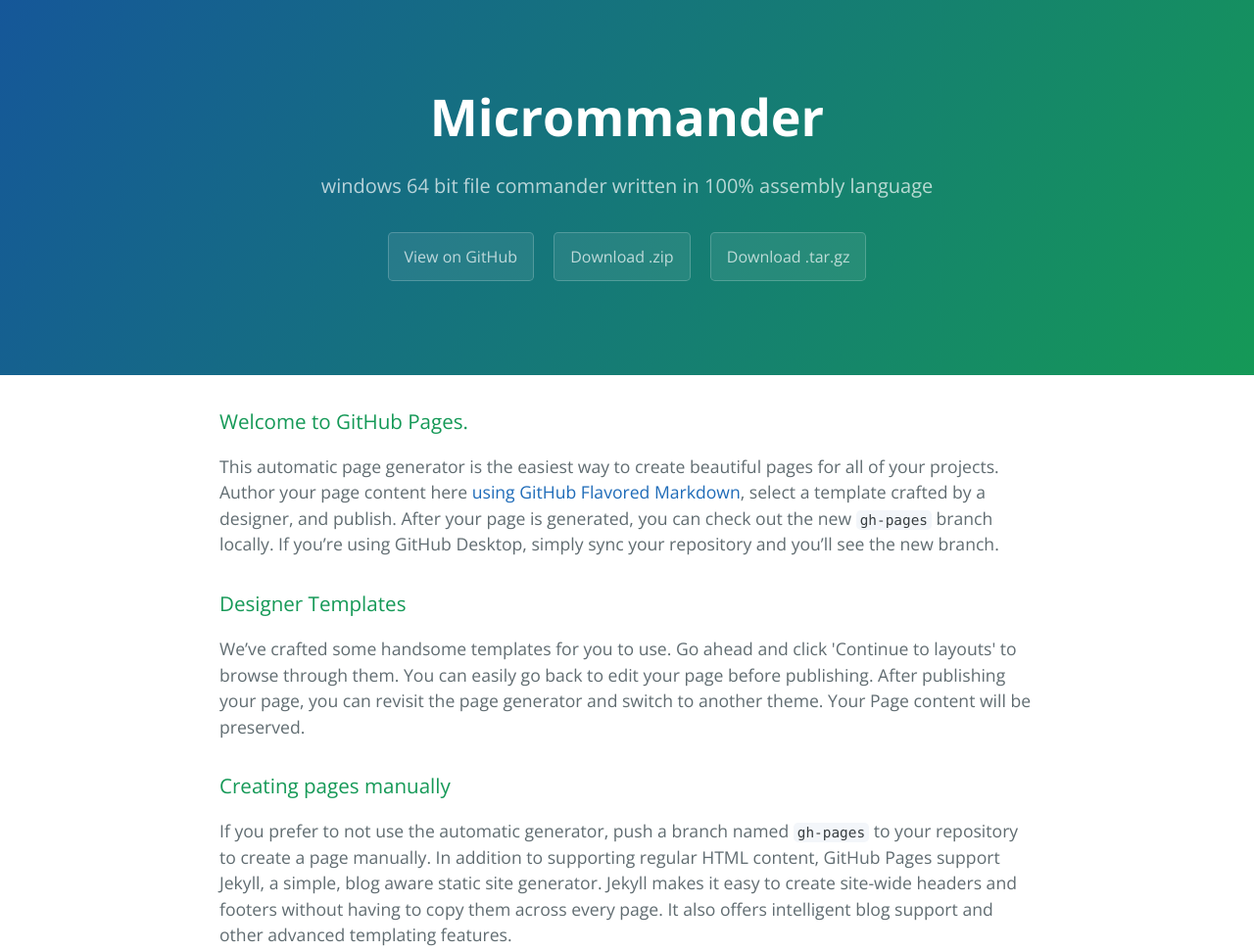
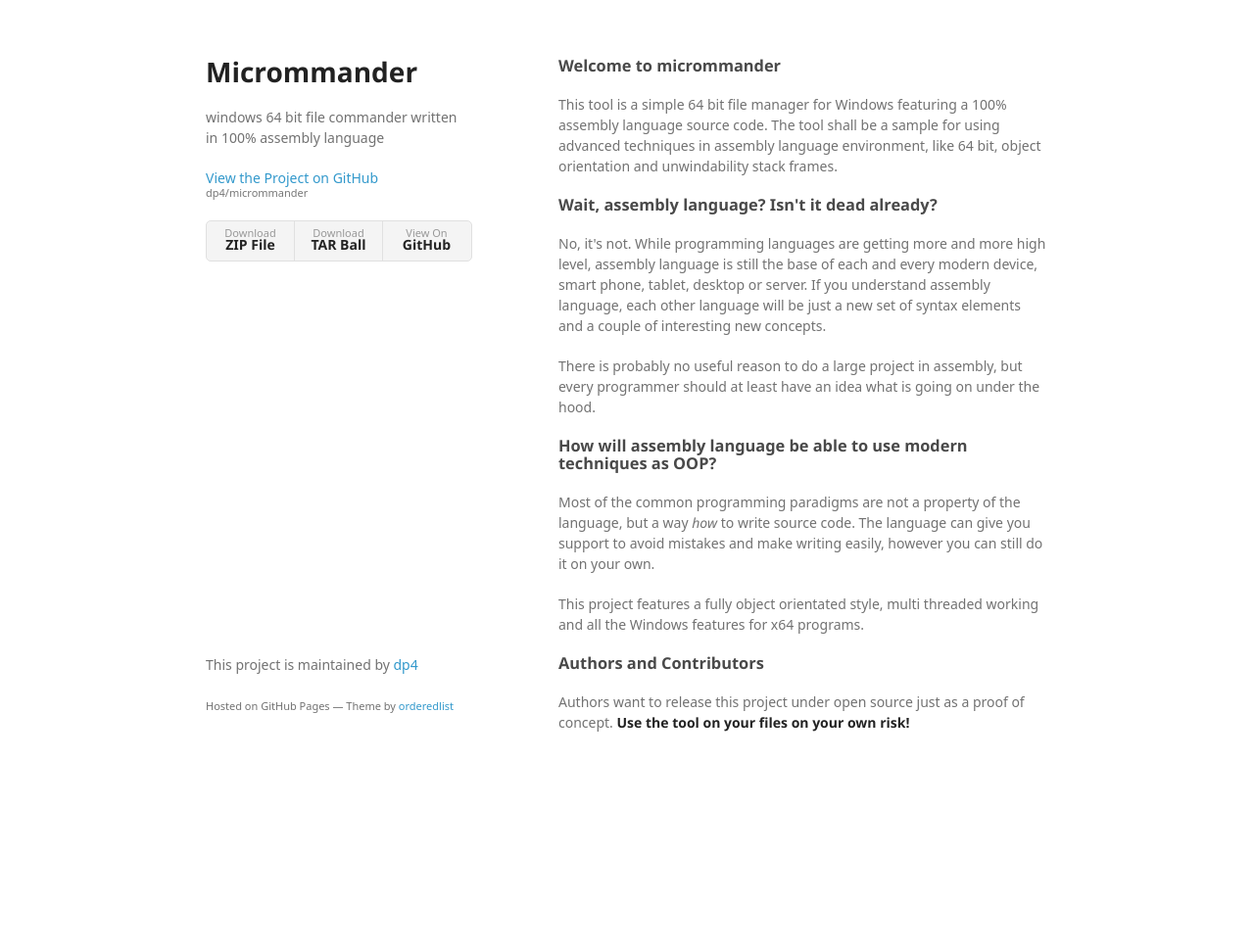
Before and after one commit to dp4/micrommander, a plain HTML site: page index.html in a window 1280 px wide. Shown: the top 971 px of the page at 98% size. After the commit the page ends 818 px from the top, so only its background shows below. Drawn offline with nearby package versions, Linux system fonts and the light colour scheme; a web font is replaced by a local one.

```diff
--- a/index.html
+++ b/index.html
@@ -1,57 +1,63 @@
-<!DOCTYPE html>
-<html lang="en-us">
+<!doctype html>
+<html>
   <head>
-    <meta charset="UTF-8">
+    <meta charset="utf-8">
+    <meta http-equiv="X-UA-Compatible" content="chrome=1">
     <title>Micrommander by dp4</title>
-    <meta name="viewport" content="width=device-width, initial-scale=1">
-    <link rel="stylesheet" type="text/css" href="stylesheets/normalize.css" media="screen">
-    <link href='https://fonts.googleapis.com/css?family=Open+Sans:400,700' rel='stylesheet' type='text/css'>
-    <link rel="stylesheet" type="text/css" href="stylesheets/stylesheet.css" media="screen">
-    <link rel="stylesheet" type="text/css" href="stylesheets/github-light.css" media="screen">
+
+    <link rel="stylesheet" href="stylesheets/styles.css">
+    <link rel="stylesheet" href="stylesheets/github-light.css">
+    <meta name="viewport" content="width=device-width">
+    <!--[if lt IE 9]>
+    <script src="//html5shiv.googlecode.com/svn/trunk/html5.js"></script>
+    <![endif]-->
   </head>
   <body>
-    <section class="page-header">
-      <h1 class="project-name">Micrommander</h1>
-      <h2 class="project-tagline">windows 64 bit file commander written in 100% assembly language</h2>
-      <a href="https://github.com/dp4/micrommander" class="btn">View on GitHub</a>
-      <a href="https://github.com/dp4/micrommander/zipball/master" class="btn">Download .zip</a>
-      <a href="https://github.com/dp4/micrommander/tarball/master" class="btn">Download .tar.gz</a>
-    </section>
+    <div class="wrapper">
+      <header>
+        <h1>Micrommander</h1>
+        <p>windows 64 bit file commander written in 100% assembly language</p>
 
-    <section class="main-content">
-      <h3>
-<a id="welcome-to-github-pages" class="anchor" href="#welcome-to-github-pages" aria-hidden="true"><span aria-hidden="true" class="octicon octicon-link"></span></a>Welcome to GitHub Pages.</h3>
+        <p class="view"><a href="https://github.com/dp4/micrommander">View the Project on GitHub <small>dp4/micrommander</small></a></p>
 
-<p>This automatic page generator is the easiest way to create beautiful pages for all of your projects. Author your page content here <a href="https://guides.github.com/features/mastering-markdown/">using GitHub Flavored Markdown</a>, select a template crafted by a designer, and publish. After your page is generated, you can check out the new <code>gh-pages</code> branch locally. If you’re using GitHub Desktop, simply sync your repository and you’ll see the new branch.</p>
+
+        <ul>
+          <li><a href="https://github.com/dp4/micrommander/zipball/master">Download <strong>ZIP File</strong></a></li>
+          <li><a href="https://github.com/dp4/micrommander/tarball/master">Download <strong>TAR Ball</strong></a></li>
+          <li><a href="https://github.com/dp4/micrommander">View On <strong>GitHub</strong></a></li>
+        </ul>
+      </header>
+      <section>
+        <h3>
+<a id="welcome-to-micrommander" class="anchor" href="#welcome-to-micrommander" aria-hidden="true"><span aria-hidden="true" class="octicon octicon-link"></span></a>Welcome to micrommander</h3>
+
+<p>This tool is a simple 64 bit file manager for Windows featuring a 100% assembly language source code. The tool shall be a sample for using advanced techniques in assembly language environment, like 64 bit, object orientation and unwindability stack frames.</p>
 
 <h3>
-<a id="designer-templates" class="anchor" href="#designer-templates" aria-hidden="true"><span aria-hidden="true" class="octicon octicon-link"></span></a>Designer Templates</h3>
+<a id="wait-assembly-language-isnt-it-dead-already" class="anchor" href="#wait-assembly-language-isnt-it-dead-already" aria-hidden="true"><span aria-hidden="true" class="octicon octicon-link"></span></a>Wait, assembly language? Isn't it dead already?</h3>
 
-<p>We’ve crafted some handsome templates for you to use. Go ahead and click 'Continue to layouts' to browse through them. You can easily go back to edit your page before publishing. After publishing your page, you can revisit the page generator and switch to another theme. Your Page content will be preserved.</p>
+<p>No, it's not. While programming languages are getting more and more high level, assembly language is still the base of each and every modern device, smart phone, tablet, desktop or server. If you understand assembly language, each other language will be just a new set of syntax elements and a couple of interesting new concepts.</p>
+
+<p>There is probably no useful reason to do a large project in assembly, but every programmer should at least have an idea what is going on under the hood.</p>
 
 <h3>
-<a id="creating-pages-manually" class="anchor" href="#creating-pages-manually" aria-hidden="true"><span aria-hidden="true" class="octicon octicon-link"></span></a>Creating pages manually</h3>
+<a id="how-will-assembly-language-be-able-to-use-modern-techniques-as-oop" class="anchor" href="#how-will-assembly-language-be-able-to-use-modern-techniques-as-oop" aria-hidden="true"><span aria-hidden="true" class="octicon octicon-link"></span></a>How will assembly language be able to use modern techniques as OOP?</h3>
 
-<p>If you prefer to not use the automatic generator, push a branch named <code>gh-pages</code> to your repository to create a page manually. In addition to supporting regular HTML content, GitHub Pages support Jekyll, a simple, blog aware static site generator. Jekyll makes it easy to create site-wide headers and footers without having to copy them across every page. It also offers intelligent blog support and other advanced templating features.</p>
+<p>Most of the common programming paradigms are not a property of the language, but a way <em>how</em> to write source code. The language can give you support to avoid mistakes and make writing easily, however you can still do it on your own.</p>
+
+<p>This project features a fully object orientated style, multi threaded working and all the Windows features for x64 programs.</p>
 
 <h3>
 <a id="authors-and-contributors" class="anchor" href="#authors-and-contributors" aria-hidden="true"><span aria-hidden="true" class="octicon octicon-link"></span></a>Authors and Contributors</h3>
 
-<p>You can <a href="https://help.github.com/articles/basic-writing-and-formatting-syntax/#mentioning-users-and-teams" class="user-mention">@mention</a> a GitHub username to generate a link to their profile. The resulting <code>&lt;a&gt;</code> element will link to the contributor’s GitHub Profile. For example: In 2007, Chris Wanstrath (<a href="https://github.com/defunkt" class="user-mention">@defunkt</a>), PJ Hyett (<a href="https://github.com/pjhyett" class="user-mention">@pjhyett</a>), and Tom Preston-Werner (<a href="https://github.com/mojombo" class="user-mention">@mojombo</a>) founded GitHub.</p>
-
-<h3>
-<a id="support-or-contact" class="anchor" href="#support-or-contact" aria-hidden="true"><span aria-hidden="true" class="octicon octicon-link"></span></a>Support or Contact</h3>
-
-<p>Having trouble with Pages? Check out our <a href="https://help.github.com/pages">documentation</a> or <a href="https://github.com/contact">contact support</a> and we’ll help you sort it out.</p>
-
-      <footer class="site-footer">
-        <span class="site-footer-owner"><a href="https://github.com/dp4/micrommander">Micrommander</a> is maintained by <a href="https://github.com/dp4">dp4</a>.</span>
-
-        <span class="site-footer-credits">This page was generated by <a href="https://pages.github.com">GitHub Pages</a> using the <a href="https://github.com/jasonlong/cayman-theme">Cayman theme</a> by <a href="https://twitter.com/jasonlong">Jason Long</a>.</span>
+<p>Authors want to release this project under open source just as a proof of concept. <strong>Use the tool on your files on your own risk!</strong></p>
+      </section>
+      <footer>
+        <p>This project is maintained by <a href="https://github.com/dp4">dp4</a></p>
+        <p><small>Hosted on GitHub Pages &mdash; Theme by <a href="https://github.com/orderedlist">orderedlist</a></small></p>
       </footer>
-
-    </section>
-
+    </div>
+    <script src="javascripts/scale.fix.js"></script>
 
   </body>
 </html>
--- /dev/null
+++ b/stylesheets/styles.css
@@ -0,0 +1,324 @@
+@font-face {
+  font-family: 'Noto Sans';
+  font-weight: 400;
+  font-style: normal;
+  src: url('../fonts/Noto-Sans-regular/Noto-Sans-regular.eot');
+  src: url('../fonts/Noto-Sans-regular/Noto-Sans-regular.eot?#iefix') format('embedded-opentype'),
+       local('Noto Sans'),
+       local('Noto-Sans-regular'),
+       url('../fonts/Noto-Sans-regular/Noto-Sans-regular.woff2') format('woff2'),
+       url('../fonts/Noto-Sans-regular/Noto-Sans-regular.woff') format('woff'),
+       url('../fonts/Noto-Sans-regular/Noto-Sans-regular.ttf') format('truetype'),
+       url('../fonts/Noto-Sans-regular/Noto-Sans-regular.svg#NotoSans') format('svg');
+}
+
+@font-face {
+  font-family: 'Noto Sans';
+  font-weight: 700;
+  font-style: normal;
+  src: url('../fonts/Noto-Sans-700/Noto-Sans-700.eot');
+  src: url('../fonts/Noto-Sans-700/Noto-Sans-700.eot?#iefix') format('embedded-opentype'),
+       local('Noto Sans Bold'),
+       local('Noto-Sans-700'),
+       url('../fonts/Noto-Sans-700/Noto-Sans-700.woff2') format('woff2'),
+       url('../fonts/Noto-Sans-700/Noto-Sans-700.woff') format('woff'),
+       url('../fonts/Noto-Sans-700/Noto-Sans-700.ttf') format('truetype'),
+       url('../fonts/Noto-Sans-700/Noto-Sans-700.svg#NotoSans') format('svg');
+}
+
+@font-face {
+  font-family: 'Noto Sans';
+  font-weight: 400;
+  font-style: italic;
+  src: url('../fonts/Noto-Sans-italic/Noto-Sans-italic.eot');
+  src: url('../fonts/Noto-Sans-italic/Noto-Sans-italic.eot?#iefix') format('embedded-opentype'),
+       local('Noto Sans Italic'),
+       local('Noto-Sans-italic'),
+       url('../fonts/Noto-Sans-italic/Noto-Sans-italic.woff2') format('woff2'),
+       url('../fonts/Noto-Sans-italic/Noto-Sans-italic.woff') format('woff'),
+       url('../fonts/Noto-Sans-italic/Noto-Sans-italic.ttf') format('truetype'),
+       url('../fonts/Noto-Sans-italic/Noto-Sans-italic.svg#NotoSans') format('svg');
+}
+
+@font-face {
+  font-family: 'Noto Sans';
+  font-weight: 700;
+  font-style: italic;
+  src: url('../fonts/Noto-Sans-700italic/Noto-Sans-700italic.eot');
+  src: url('../fonts/Noto-Sans-700italic/Noto-Sans-700italic.eot?#iefix') format('embedded-opentype'),
+       local('Noto Sans Bold Italic'),
+       local('Noto-Sans-700italic'),
+       url('../fonts/Noto-Sans-700italic/Noto-Sans-700italic.woff2') format('woff2'),
+       url('../fonts/Noto-Sans-700italic/Noto-Sans-700italic.woff') format('woff'),
+       url('../fonts/Noto-Sans-700italic/Noto-Sans-700italic.ttf') format('truetype'),
+       url('../fonts/Noto-Sans-700italic/Noto-Sans-700italic.svg#NotoSans') format('svg');
+}
+
+body {
+  background-color: #fff;
+  padding:50px;
+  font: 14px/1.5 "Noto Sans", "Helvetica Neue", Helvetica, Arial, sans-serif;
+  color:#727272;
+  font-weight:400;
+}
+
+h1, h2, h3, h4, h5, h6 {
+  color:#222;
+  margin:0 0 20px;
+}
+
+p, ul, ol, table, pre, dl {
+  margin:0 0 20px;
+}
+
+h1, h2, h3 {
+  line-height:1.1;
+}
+
+h1 {
+  font-size:28px;
+}
+
+h2 {
+  color:#393939;
+}
+
+h3, h4, h5, h6 {
+  color:#494949;
+}
+
+a {
+  color:#39c;
+  text-decoration:none;
+}
+
+a:hover {
+  color:#069;
+}
+
+a small {
+  font-size:11px;
+  color:#777;
+  margin-top:-0.3em;
+  display:block;
+}
+
+a:hover small {
+  color:#777;
+}
+
+.wrapper {
+  width:860px;
+  margin:0 auto;
+}
+
+blockquote {
+  border-left:1px solid #e5e5e5;
+  margin:0;
+  padding:0 0 0 20px;
+  font-style:italic;
+}
+
+code, pre {
+  font-family:Monaco, Bitstream Vera Sans Mono, Lucida Console, Terminal, Consolas, Liberation Mono, DejaVu Sans Mono, Courier New, monospace;
+  color:#333;
+  font-size:12px;
+}
+
+pre {
+  padding:8px 15px;
+  background: #f8f8f8;
+  border-radius:5px;
+  border:1px solid #e5e5e5;
+  overflow-x: auto;
+}
+
+table {
+  width:100%;
+  border-collapse:collapse;
+}
+
+th, td {
+  text-align:left;
+  padding:5px 10px;
+  border-bottom:1px solid #e5e5e5;
+}
+
+dt {
+  color:#444;
+  font-weight:700;
+}
+
+th {
+  color:#444;
+}
+
+img {
+  max-width:100%;
+}
+
+header {
+  width:270px;
+  float:left;
+  position:fixed;
+  -webkit-font-smoothing:subpixel-antialiased;
+}
+
+header ul {
+  list-style:none;
+  height:40px;
+  padding:0;
+  background: #f4f4f4;
+  border-radius:5px;
+  border:1px solid #e0e0e0;
+  width:270px;
+}
+
+header li {
+  width:89px;
+  float:left;
+  border-right:1px solid #e0e0e0;
+  height:40px;
+}
+
+header li:first-child a {
+  border-radius:5px 0 0 5px;
+}
+
+header li:last-child a {
+  border-radius:0 5px 5px 0;
+}
+
+header ul a {
+  line-height:1;
+  font-size:11px;
+  color:#999;
+  display:block;
+  text-align:center;
+  padding-top:6px;
+  height:34px;
+}
+
+header ul a:hover {
+  color:#999;
+}
+
+header ul a:active {
+  background-color:#f0f0f0;
+}
+
+strong {
+  color:#222;
+  font-weight:700;
+}
+
+header ul li + li + li {
+  border-right:none;
+  width:89px;
+}
+
+header ul a strong {
+  font-size:14px;
+  display:block;
+  color:#222;
+}
+
+section {
+  width:500px;
+  float:right;
+  padding-bottom:50px;
+}
+
+small {
+  font-size:11px;
+}
+
+hr {
+  border:0;
+  background:#e5e5e5;
+  height:1px;
+  margin:0 0 20px;
+}
+
+footer {
+  width:270px;
+  float:left;
+  position:fixed;
+  bottom:50px;
+  -webkit-font-smoothing:subpixel-antialiased;
+}
+
+@media print, screen and (max-width: 960px) {
+
+  div.wrapper {
+    width:auto;
+    margin:0;
+  }
+
+  header, section, footer {
+    float:none;
+    position:static;
+    width:auto;
+  }
+
+  header {
+    padding-right:320px;
+  }
+
+  section {
+    border:1px solid #e5e5e5;
+    border-width:1px 0;
+    padding:20px 0;
+    margin:0 0 20px;
+  }
+
+  header a small {
+    display:inline;
+  }
+
+  header ul {
+    position:absolute;
+    right:50px;
+    top:52px;
+  }
+}
+
+@media print, screen and (max-width: 720px) {
+  body {
+    word-wrap:break-word;
+  }
+
+  header {
+    padding:0;
+  }
+
+  header ul, header p.view {
+    position:static;
+  }
+
+  pre, code {
+    word-wrap:normal;
+  }
+}
+
+@media print, screen and (max-width: 480px) {
+  body {
+    padding:15px;
+  }
+
+  header ul {
+    width:99%;
+  }
+
+  header li, header ul li + li + li {
+    width:33%;
+  }
+}
+
+@media print {
+  body {
+    padding:0.4in;
+    font-size:12pt;
+    color:#444;
+  }
+}
```
Also changed, not shown: javascripts/scale.fix.js (added, +17 -0 lines), params.json (+1 -1 lines).
